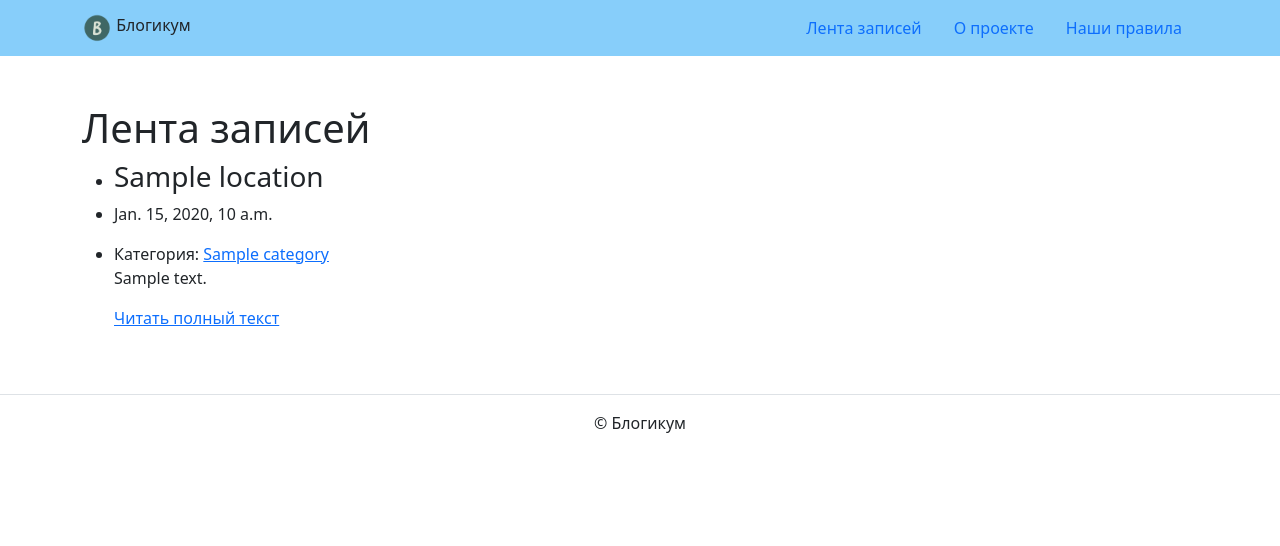
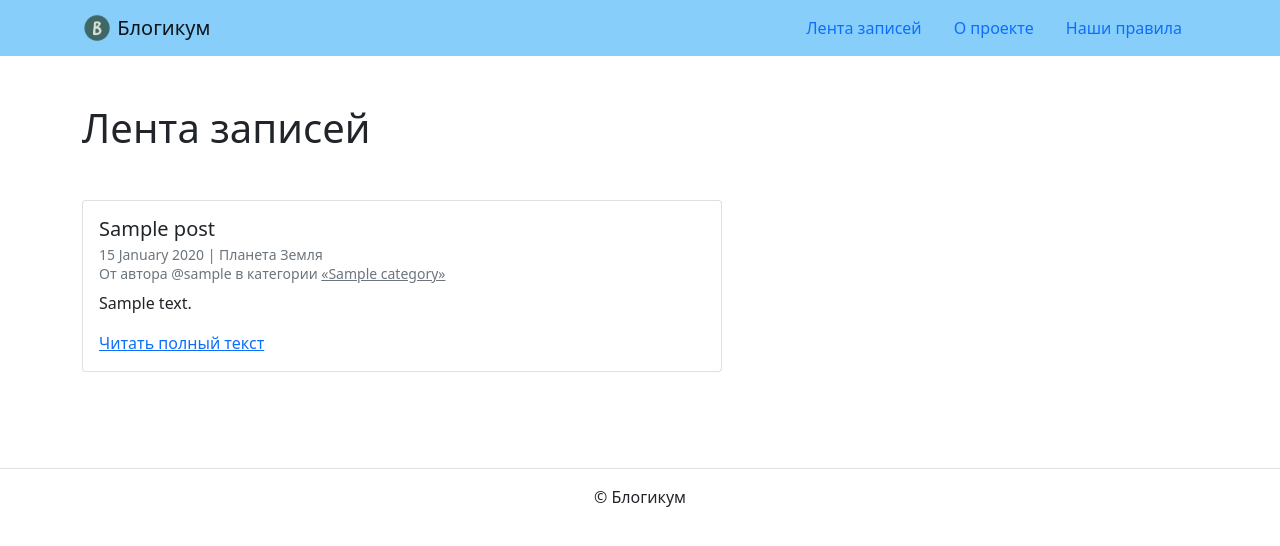
Before and after one commit to NickShumilov/django_sprint3, a Django app: template blogicum/templates/blog/index.html in a window 1280 px wide. Shown: the top 546 px of the page. Run offline with Django 3.2, Linux system fonts and the light colour scheme; the template is opened without the code that fills it: most values are stand-ins (such as "Sample title", 1, 10 or a date in 2020); parts of the project's set-up code (start-up, migrations or seed data) failed here and were passed over; some libraries are stand-ins or nearby versions.

Commit message:
ready_to_code

```diff
--- a/blogicum/templates/base.html
+++ b/blogicum/templates/base.html
@@ -1,5 +1,5 @@
+{% load static %}
 <!DOCTYPE html>
-{% load static %}
 <html lang="ru">
   <head>
     <meta charset="utf-8">
@@ -8,15 +8,17 @@
     <link rel="apple-touch-icon" sizes="180x180" href="{% static 'img/fav/apple-touch-icon.png' %}">
     <link rel="icon" type="image/png" sizes="32x32" href="{% static 'img/fav/favicon-32x32.png' %}">
     <link rel="icon" type="image/png" sizes="16x16" href="{% static 'img/fav/favicon-16x16.png' %}">
-    <link rel="stylesheet" href="{% static 'css/bootstrap.min.css' %}">
     <title>
       {% block title %}{% endblock %}
     </title>
- </head>
- <body>
+    <link rel="stylesheet" href="{% static 'css/bootstrap.min.css' %}">
+  </head>
+  <body>
     {% include "includes/header.html" %}
     <main>
+      <div class="container py-5">
       {% block content %}{% endblock %}
+      </div>
     </main>
     {% include "includes/footer.html" %}
   </body>
--- a/blogicum/templates/blog/index.html
+++ b/blogicum/templates/blog/index.html
@@ -1,31 +1,12 @@
 {% extends "base.html" %}
+{% block title %}
+  Лента записей
+{% endblock %}
 {% block content %}
-  <main>
-    <div class="container py-5">
-      <h1>Лента записей</h1>
-      <article>
-        <ul>
-          {% for post in index %}
-            <li>
-              <h3>{{ post.location }}</h3>
-            </li>
-            <li>
-              <p>{{ post.date }}</p>
-            </li>
-              <li>
-                Категория: <a href="{% url 'blog:category_posts' post.category %}"> {{ post.category }}</a>
-              </li>
-                  <p>{{ post.text|truncatewords:10 }}</p>
-              <a href="{% url 'blog:post_detail' post.id %}">
-              Читать полный текст
-              </a>
-            </li>
-            {% if not forloop.last %}
-              <hr>
-            {% endif %}
-          {% endfor %}
-        </ul>
-      </article>
-    </div>
-  </main>
+  <h1 class="mb-5">Лента записей</h1>
+  {% for post in post_list %}
+    <article class="mb-5">
+      {% include "includes/post_card.html" %}
+    </article>
+  {% endfor %}
 {% endblock %}
--- /dev/null
+++ b/blogicum/templates/includes/category_link.html
@@ -0,0 +1,3 @@
+<a class="text-muted" href="{% url 'blog:category_posts' post.category.slug %}">
+  «{{ post.category.title }}»
+</a>
--- a/blogicum/templates/includes/header.html
+++ b/blogicum/templates/includes/header.html
@@ -1,30 +1,30 @@
 {% load static %}
-{% with request.resolver_match.view_name as view_name %}
 <header>
   <nav class="navbar navbar-light" style="background-color: lightskyblue">
     <div class="container">
-        <a >
-          <img src="{% static 'img/logo.png' %}"  width="30" height="30" class="d-inline-block align-top" alt="">
+      <a class="navbar-brand" href="{% url 'blog:index' %}">
+        <img src="{% static 'img/logo.png' %}" width="30" height="30" class="d-inline-block align-top" alt="">
         Блогикум
       </a>
-        <ul class="nav nav-pills">
+      {% with request.resolver_match.view_name as view_name %}
+        <ul class="nav  nav-pills">
           <li class="nav-item">
-            <a class="nav-link {% if view_name == 'blog:index' %}active{% endif %}" href="{% url 'blog:index' %}">
+            <a class="nav-link {% if view_name == 'blog:index' %} active {% endif %}" href="{% url 'blog:index' %}">
               Лента записей
             </a>
           </li>
           <li class="nav-item">
-            <a class="nav-link {% if view_name == 'pages:about' %}active{% endif %}" href="{% url 'pages:about' %}">
+            <a class="nav-link {% if view_name == 'pages:about' %} active {% endif %}" href="{% url 'pages:about' %}">
               О проекте
             </a>
           </li>
           <li class="nav-item">
-            <a class="nav-link {% if view_name == 'pages:rules' %}active{% endif %}" href="{% url 'pages:rules' %}">
+            <a class="nav-link {% if view_name == 'pages:rules' %} active {% endif %}" href="{% url 'pages:rules' %}">
               Наши правила
             </a>
           </li>
         </ul>
+      {% endwith %}
     </div>
   </nav>
 </header>
-  {% endwith %}
--- /dev/null
+++ b/blogicum/templates/includes/post_card.html
@@ -0,0 +1,13 @@
+<div class="card" style="width: 40rem;">
+  <div class="card-body">
+    <h5 class="card-title">{{ post.title }}</h5>
+    <h6 class="card-subtitle mb-2 text-muted">
+      <small>
+        {{ post.pub_date|date:"d E Y" }} | {% if post.location and post.location.is_published %}{{ post.location.name }}{% else %}Планета Земля{% endif %}<br>
+        От автора @{{ post.author.username }} в категории {% include "includes/category_link.html" %}
+      </small>
+    </h6>
+    <p class="card-text">{{ post.text|truncatewords:10 }}</p>
+    <a href="{% url 'blog:post_detail' post.id %}" class="card-link">Читать полный текст</a>
+  </div>
+</div>
--- a/blogicum/templates/pages/about.html
+++ b/blogicum/templates/pages/about.html
@@ -3,7 +3,6 @@
   О проекте
 {% endblock %}
 {% block content %}
-      <div class="container py-5">
   <h1>О проекте</h1>
   <p>
     Блогикум — это дом для творческих людей. Это — сообщество людей, для которых
@@ -19,5 +18,4 @@
     Творчество, разнообразие и свобода взглядов и самовыражения —
     основные черты наших пользователей.
   </p>
-      </div>
 {% endblock %}
--- a/blogicum/templates/pages/rules.html
+++ b/blogicum/templates/pages/rules.html
@@ -2,10 +2,8 @@
 {% block title %}
   Наши правила
 {% endblock %}
-
 {% block content %}
-<div class="container py-5">
-  <h1>Наши правила</h1>
+  <h1>Наши ценности</h1>
   <p>
     <b>Cамовыражение.</b> У наших пользователей должна
     быть возможность создать что-то своё, выразить себя,
@@ -28,5 +26,4 @@
     Как и насколько засекречивать вашу личную информацию —
     определяете вы и только вы.
   </p>
-</div>
 {% endblock %}
```
Also changed, not shown: blogicum/templates/blog/category.html (+10 -5 lines), blogicum/templates/blog/detail.html (+9 -15 lines), blogicum/templates/includes/footer.html (line endings or trailing spaces). Lines whose indentation alone changed are shown as unchanged.
